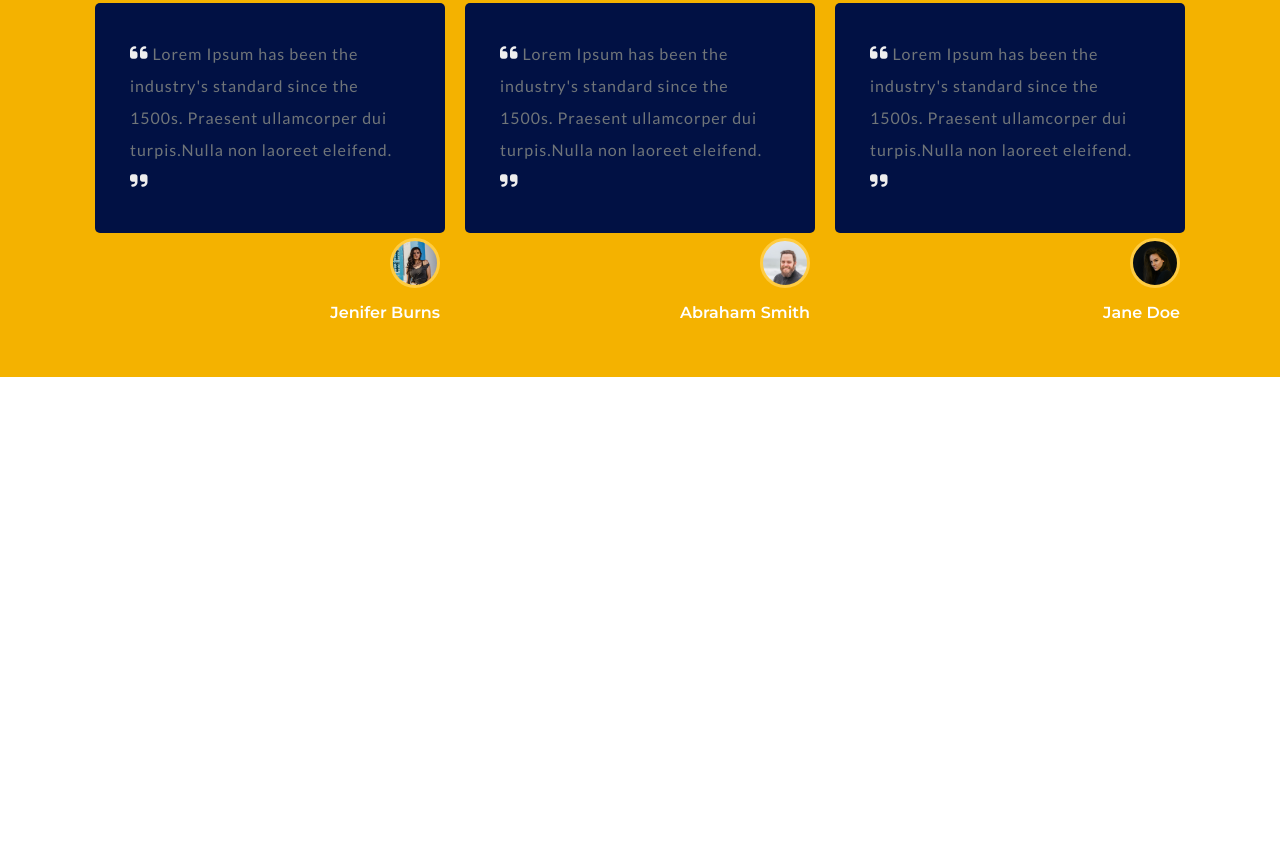
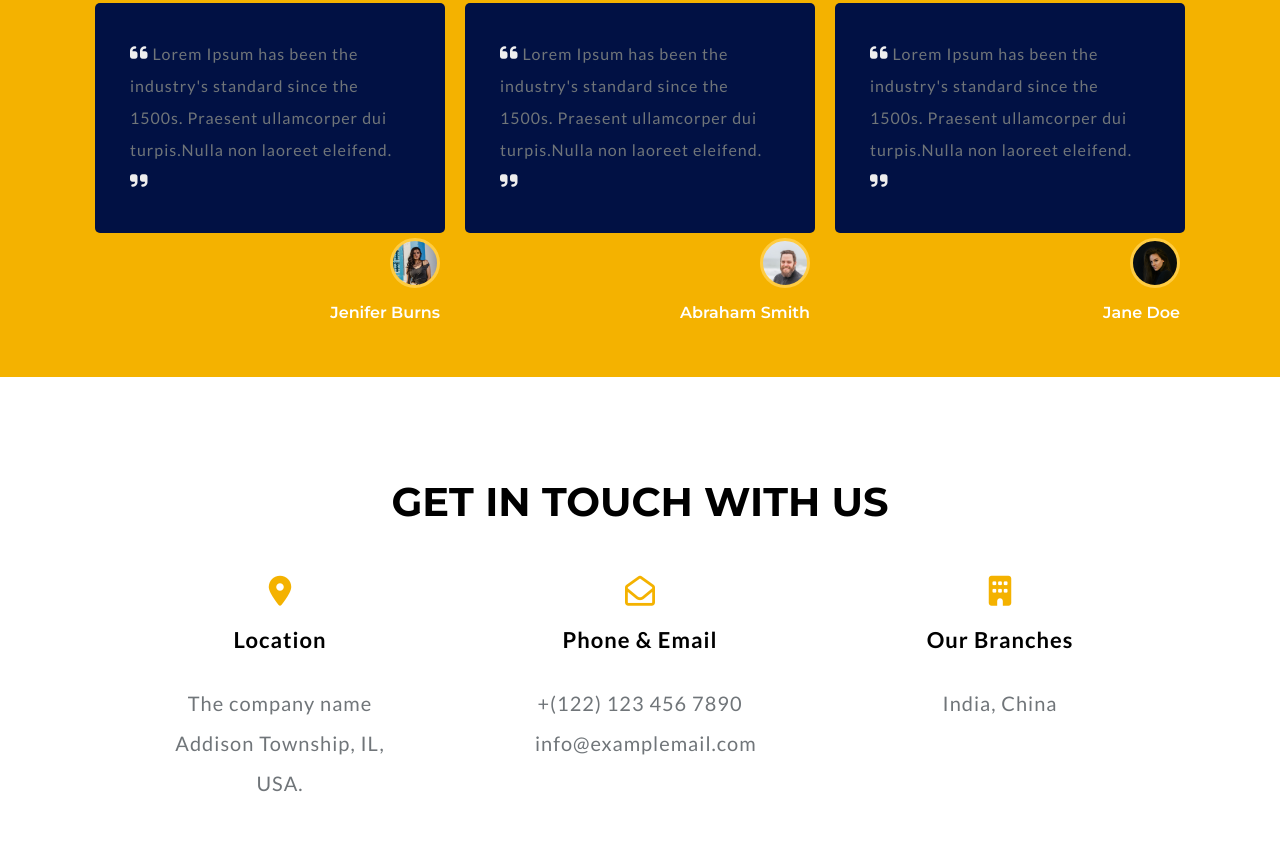
Before and after one commit to leviante/tripspot, a website: page TripSpot/dist/index.html in a window 1280 px wide. Shown: the part 5960-6803 px from the top of the page. Before the commit the page ends 6337 px from the top, so only its background shows below. Drawn offline with Linux system fonts and the light colour scheme.

Commit message:
Contact section 1st part done, form left

```diff
--- a/TripSpot/scss/main.scss
+++ b/TripSpot/scss/main.scss
@@ -19,6 +19,7 @@
     - Section 6 (Gallery)
     - Section 7 (Prices)
     - Section 8 (Client Reviews)
+    - Section 9 (Contact Us)
 
 
 -----------------------------------
@@ -775,3 +776,55 @@
     }
   }
 }
+
+// SECTION 9 - CONTACT US
+#contact {
+  @include flex-col-align-center;
+
+  h1 {
+    font-family: $primary-font;
+    font-weight: 700;
+    font-size: 40px;
+    text-transform: uppercase;
+    margin: 100px 0px 50px 0px;
+  }
+
+  .contact-container {
+    @include flex-justify-center;
+    width: 100%;
+    flex-wrap: wrap;
+
+    .contact-card {
+      @include flex-col-align-center;
+      font-family: $secondary-font;
+      width: 350px;
+      margin-bottom: 40px;
+
+      i {
+        font-size: 30px;
+        color: $primary-color;
+        margin-bottom: 20px;
+      }
+
+      h4 {
+        font-weight: bold;
+        font-size: 22px;
+        letter-spacing: 1px;
+        margin-bottom: 30px;
+      }
+
+      p {
+        color: #707579;
+        font-size: 20px;
+        letter-spacing: 1px;
+        line-height: 2;
+        text-align: center;
+        width: 60%;
+      }
+
+      &:nth-child(2) {
+        margin: 0px 10px 40px 10px;
+      }
+    }
+  }
+}
```
Also changed, not shown: TripSpot/dist/css/main.css, TripSpot/dist/img/form-img.jpg (added), TripSpot/dist/index.html.
